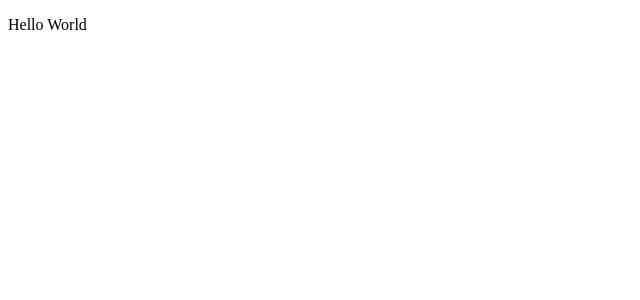
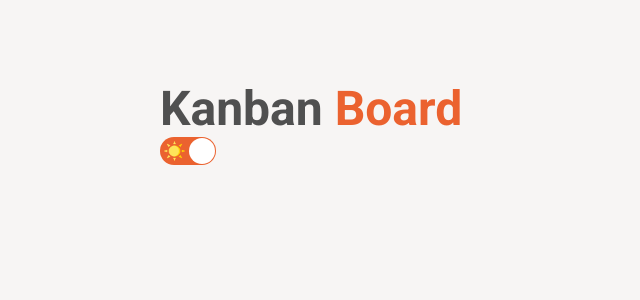
Before and after one commit to beatrizsabbatini/kanban-board, a React (Create React App) app: page / in a window 1280 px wide. Shown: the top 300 px of the page, without its empty margins (0-640 px from the left). Built offline with nearby package versions, Linux system fonts and the light colour scheme.

Commit message:
feat: added light and dark themes

```diff
--- a/public/index.html
+++ b/public/index.html
@@ -10,34 +10,14 @@
       content="Web site created using create-react-app"
     />
     <link rel="apple-touch-icon" href="%PUBLIC_URL%/logo192.png" />
-    <!--
-      manifest.json provides metadata used when your web app is installed on a
-      user's mobile device or desktop. See https://developers.google.com/web/fundamentals/web-app-manifest/
-    -->
     <link rel="manifest" href="%PUBLIC_URL%/manifest.json" />
-    <!--
-      Notice the use of %PUBLIC_URL% in the tags above.
-      It will be replaced with the URL of the `public` folder during the build.
-      Only files inside the `public` folder can be referenced from the HTML.
-
-      Unlike "/favicon.ico" or "favicon.ico", "%PUBLIC_URL%/favicon.ico" will
-      work correctly both with client-side routing and a non-root public URL.
-      Learn how to configure a non-root public URL by running `npm run build`.
-    -->
+    <link rel="preconnect" href="https://fonts.googleapis.com">
+<link rel="preconnect" href="https://fonts.gstatic.com" crossorigin>
+<link href="https://fonts.googleapis.com/css2?family=Roboto:wght@100;300;400;500;700;900&display=swap" rel="stylesheet">
     <title>React App</title>
   </head>
   <body>
     <noscript>You need to enable JavaScript to run this app.</noscript>
     <div id="root"></div>
-    <!--
-      This HTML file is a template.
-      If you open it directly in the browser, you will see an empty page.
-
-      You can add webfonts, meta tags, or analytics to this file.
-      The build step will place the bundled scripts into the <body> tag.
-
-      To begin the development, run `npm start` or `yarn start`.
-      To create a production bundle, use `npm run build` or `yarn build`.
-    -->
   </body>
 </html>
--- a/src/App.tsx
+++ b/src/App.tsx
@@ -1,8 +1,25 @@
+import { useState } from 'react';
+import { ThemeProvider } from 'styled-components';
+
+import KanbanBoard from './components/KanbanBoard';
+import GlobalStyle from './styles/global';
+import darkTheme from './styles/themes/dark';
+import lightTheme from './styles/themes/light';
+
 function App() {
+  const [theme, setTheme] = useState(lightTheme);
+
+  const toggleTheme = () => {
+    setTheme(theme.title === 'light' ? darkTheme : lightTheme);
+  }
+
   return (
-    <div className="App">
-      <p>Hello World</p>
-    </div>
+    <ThemeProvider theme={theme}>
+      <div className="App">
+        <GlobalStyle/>
+        <KanbanBoard toggleTheme={toggleTheme}/>
+      </div>
+    </ThemeProvider>
   );
 }
 
--- /dev/null
+++ b/src/components/KanbanBoard/index.tsx
@@ -0,0 +1,36 @@
+import React, { useContext } from 'react';
+
+import Switch from 'react-switch';
+import { ThemeContext } from 'styled-components';
+
+import { Container, StatusesColumnsContainer, SwitchIcon } from './styles';
+import MoonIcon from '../../assets/moon.png';
+import SunIcon from '../../assets/sun.png';
+
+interface KanbanBoardProps {
+  toggleTheme: () => void;
+}
+
+const KanbanBoard: React.FC<KanbanBoardProps> = ({ toggleTheme }) => {
+  const { colors, title } = useContext(ThemeContext);
+
+  return (
+    <Container>
+      <h1>Kanban <span>Board</span></h1>
+      <Switch
+        onChange={toggleTheme}
+        checked={title === 'light'}
+        checkedIcon={<SwitchIcon src={SunIcon} alt="Sun"/>}
+        uncheckedIcon={<SwitchIcon src={MoonIcon} alt="Moon"/>}
+        onColor={colors.primary}
+        offColor={colors.switch}
+      />
+      <StatusesColumnsContainer>
+
+      </StatusesColumnsContainer>
+
+    </Container>
+  )
+}
+
+export default KanbanBoard;
--- /dev/null
+++ b/src/components/KanbanBoard/styles.ts
@@ -0,0 +1,21 @@
+import styled from "styled-components";
+
+export const Container = styled.div`
+  display: flex;
+  flex-direction: column;
+  min-height: 100vh;
+  width: 100%;
+  padding: 5rem 10rem;
+`
+
+export const SwitchIcon = styled.img`
+  margin: 4px;
+  height: 70%;
+  width: 70%;
+`
+
+export const StatusesColumnsContainer = styled.div`
+  display: flex;
+  flex-direction: row;
+  align-items: center;
+`
--- /dev/null
+++ b/src/styles/global.ts
@@ -0,0 +1,26 @@
+import { createGlobalStyle } from 'styled-components'
+
+export default createGlobalStyle`
+  * {
+    margin: 0;
+    padding: 0;
+    box-sizing: border-box;
+  }
+
+  body {
+    background: ${({theme}) => theme.colors.background};
+    color: ${({theme}) => theme.colors.text_primary};
+    font-family: 'Roboto', sans-serif;
+    font-size: 14px;
+  }
+
+  h1 {
+    font-size: 3rem;
+    color: ${({ theme }) => theme.colors.text_secondary};
+
+    span{
+      color: ${({ theme }) => theme.colors.primary};
+    }
+  }
+
+`
--- /dev/null
+++ b/src/styles/themes/dark.ts
@@ -0,0 +1,22 @@
+const darkTheme = {
+  title: 'dark',
+
+  colors: {
+    primary: '#EB622F',
+    feature: '#F47E52',
+    bug: '#EE6666',
+    deploy: '#71E567',
+    infra: '#525BCF',
+    text_primary: '#BBBBBB',
+    text_secondary: '#C6C6C6',
+    text_tertiary: '#939393',
+    placeholder: '#BBBBBB',
+    background: '#1B1B1B',
+    components_background: '#2E2E2E',
+    border: '#878787',
+    switch: '#505050'
+  },
+
+}
+
+export default darkTheme;
--- /dev/null
+++ b/src/styles/themes/light.ts
@@ -0,0 +1,21 @@
+const lightTheme = {
+  title: 'light',
+
+  colors: {
+    primary: '#EB622F',
+    feature: '#F47E52',
+    bug: '#EE6666',
+    deploy: '#71E567',
+    infra: '#525BCF',
+    text_primary: '#656565',
+    text_secondary: '#505050',
+    text_tertiary: '#939393',
+    placeholder: '#BBBBBB',
+    background: '#F7F5F4',
+    components_background: '#FFFFFF',
+    border: '#D8D8D8',
+    switch: '#EB622F'
+  },
+}
+
+export default lightTheme;
--- a/tsconfig.json
+++ b/tsconfig.json
@@ -22,5 +22,8 @@
   },
   "include": [
     "src"
+  ],
+  "files": [
+    "src/styles/styled.d.ts"
   ]
 }
```
Also changed, not shown: src/styles/styled.d.ts (added, +23 -0 lines), src/assets/moon.png (added), src/assets/sun.png (added).
